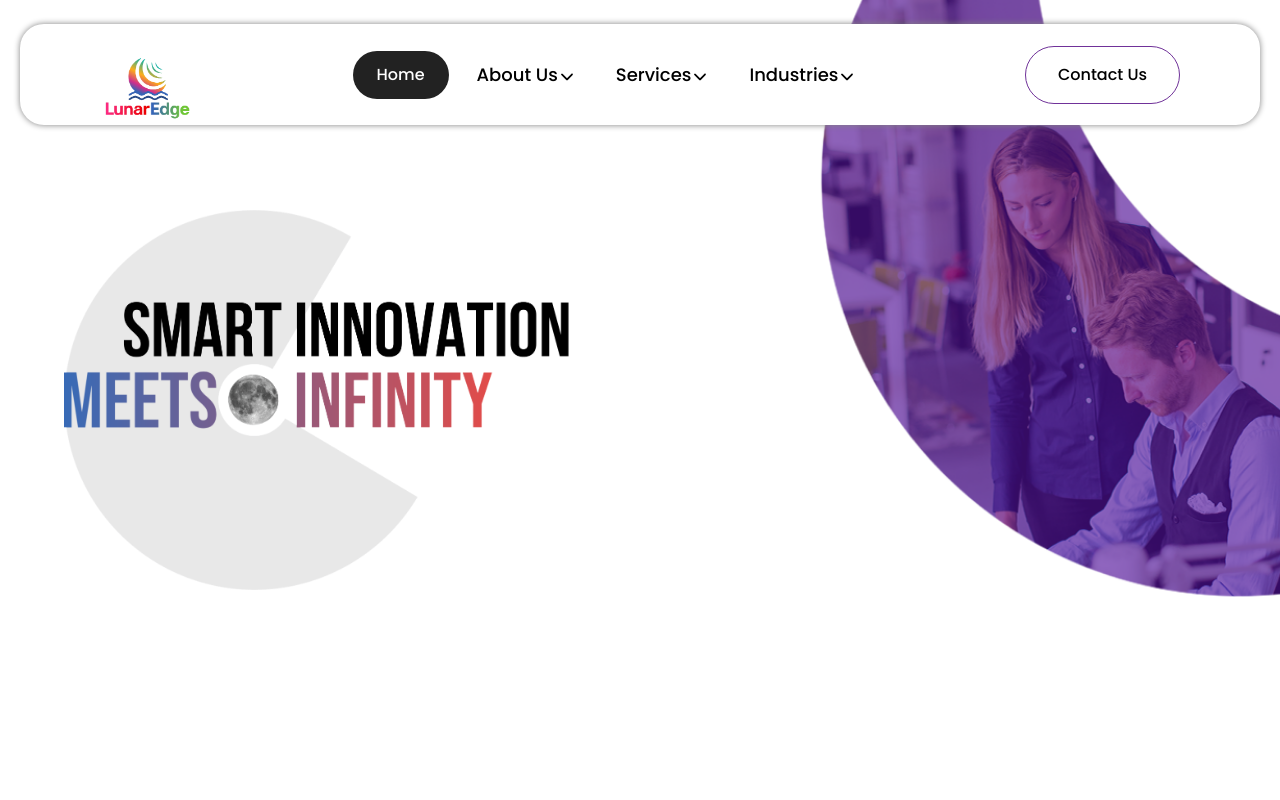
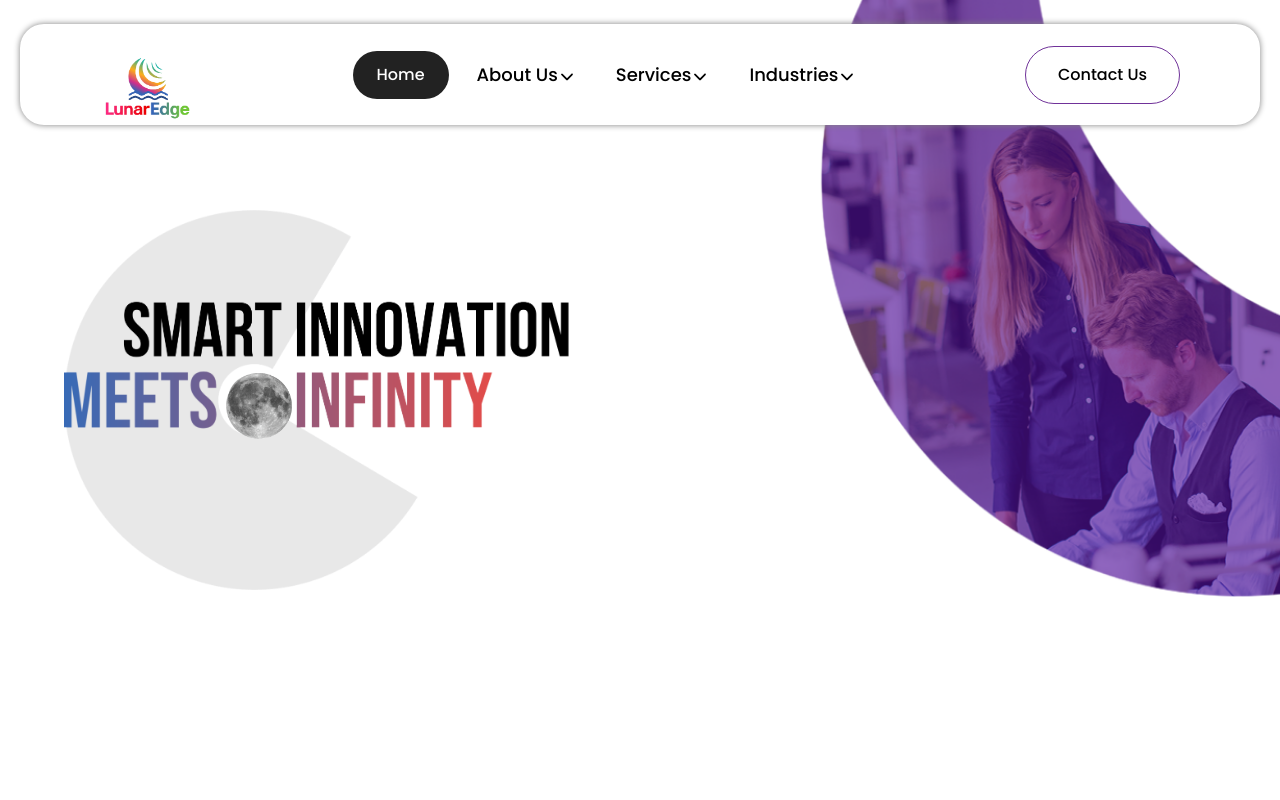
Before and after one commit to lunaredgepvtltd/LunarEdge, a React (Create React App) app in the folder frontend/: page / in a window 1280 px wide. Shown: the top 800 px of the page. Built offline with nearby package versions, Linux system fonts and the light colour scheme; a web font is replaced by a local one.

Commit message:
animated moon added

```diff
--- a/frontend/src/App.css
+++ b/frontend/src/App.css
@@ -71,38 +71,17 @@ width: auto;
   box-shadow: 0px 0px 6px grey;
 }
 
-/* ::-webkit-scrollbar {
-  width: 12px;
+/* moon-rotation css  */
+
+@keyframes rotate {
+  from {
+    transform: rotate(0deg);
+  }
+  to {
+    transform: rotate(360deg);
+  }
 }
 
-::-webkit-scrollbar-track {
-  background: linear-gradient(135deg, #1e5799 0%, #2989d8 50%, #207cca 100%);
-  border-radius: 10px;
-  box-shadow: inset 0 0 6px rgba(0, 0, 0, 0.3);
+.rotate-continuous {
+  animation: rotate 7s linear infinite;
 }
-
-::-webkit-scrollbar-thumb {
-  background: black;
-  border-radius: 10px;
-  border: 2px solid #1e5799;
-  box-shadow: inset 0 0 6px rgba(0, 0, 0, 0.5);
-}
-
-::-webkit-scrollbar-thumb:hover {
-  background: black;
-  cursor: pointer;
-  border: 2px solid #207cca;
-  animation: pulse 1s infinite;
-}
-
-@keyframes pulse {
-  0% {
-      box-shadow: 0 0 10px rgba(252, 74, 26, 0.5), inset 0 0 6px rgba(0, 0, 0, 0.5);
-  }
-  50% {
-      box-shadow: 0 0 20px rgba(252, 74, 26, 0.8), inset 0 0 12px rgba(0, 0, 0, 0.5);
-  }
-  100% {
-      box-shadow: 0 0 10px rgba(252, 74, 26, 0.5), inset 0 0 6px rgba(0, 0, 0, 0.5);
-  }
-} */
--- a/frontend/src/pages/Hero.jsx
+++ b/frontend/src/pages/Hero.jsx
@@ -24,7 +24,7 @@ import 'slick-carousel/slick/slick-theme.css';
 import maleImg from '../assets/male.png'
 import employmoon from '../assets/employmoon.png'
 import textimage from '../assets/textimage.png'
-
+import moon from '../assets/moon.png'
 const Hero = () => {
 
   const isSmallDevice = useMediaQuery({ maxWidth: 767 })
@@ -132,9 +132,15 @@ const Hero = () => {
           backgroundRepeat: 'no-repeat'
         }}
       >
-        {/* text image for big devices   */}
-        <img src={textimage} className="md:block hidden md:w-[40%] "/>
+        {/* text image for big devices --- left-side  */}
+        <div className="md:block hidden md:w-[40%] relative">
+          <img src={textimage} />
+          <div className=" hidden lg:block absolute top-[42%] left-[31%] rotate-continuous">
+          <img src={moon} className="w-[4.5rem] h-[4.5rem]"/>
+          </div>
+          </div>
 
+         {/* right-side  */}
         <div className=" w-[80%] h-[65%] md:w-[50%] items-center">
           <div className="h-auto md:hidden flex flex-col gap-6 justify-around ">
            <span> <img src={textimage} className=" md:w-[80%]"/></span>
```
Also changed, not shown: frontend/src/assets/moon.png (added).
